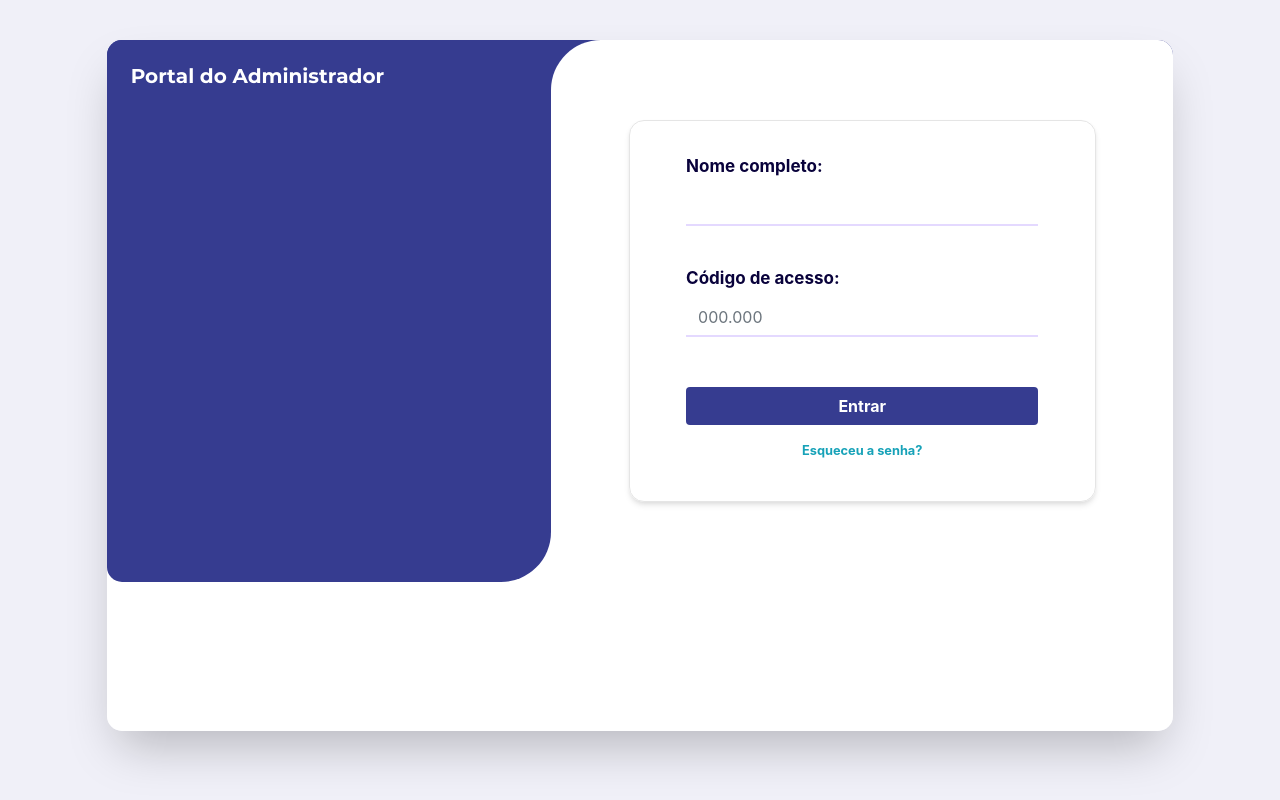
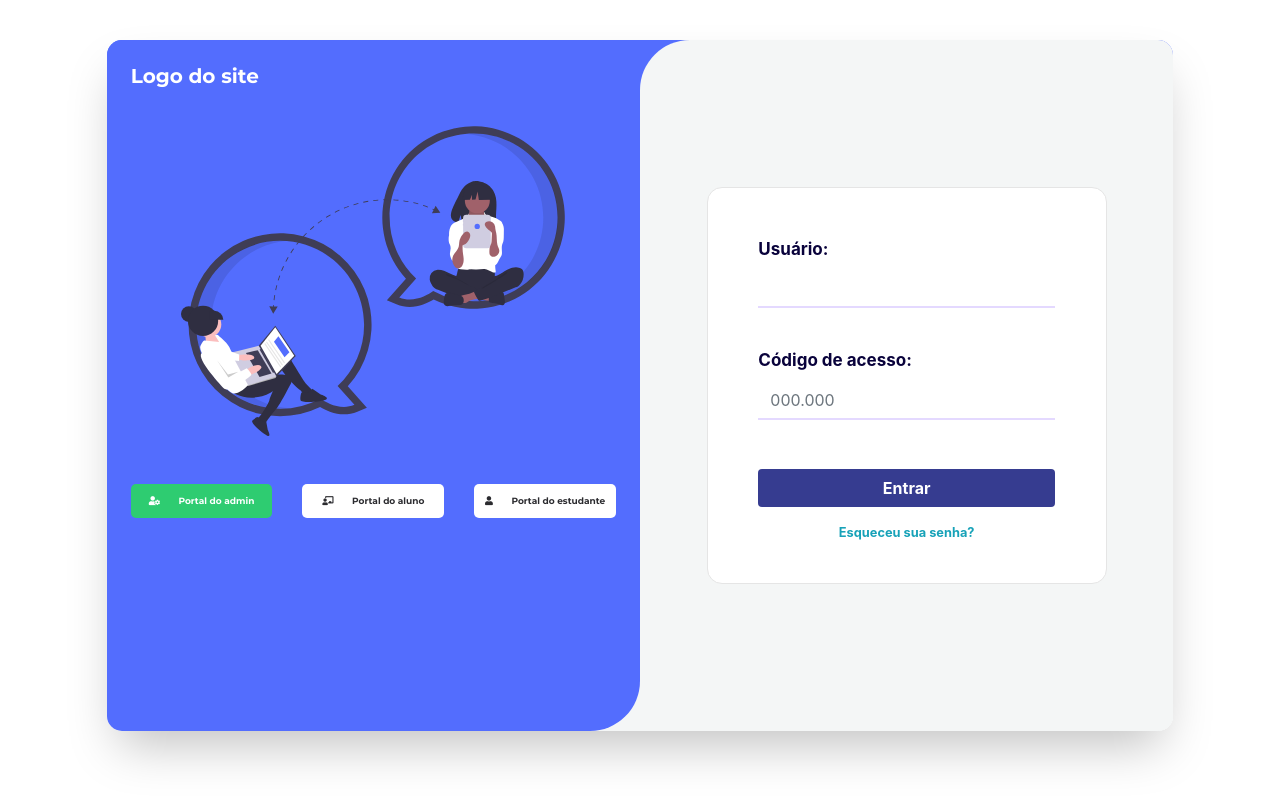
Before and after one commit to matheusdesouzab/Exitus, a PHP site: page /App/Views/admin/index.php in a window 1280 px wide. Run offline with PHP 8.4, Linux system fonts and the light colour scheme; some libraries are stand-ins or nearby versions.

Commit message:
Reajustando páginas de login

```diff
--- a/App/Views/admin/index.php
+++ b/App/Views/admin/index.php
@@ -2,9 +2,9 @@
 
 if (!isset($_SESSION)) session_start();
 
-if(isset($_SESSION['Admin'])) header("Location: /admin/gestao/turmas");
-if(isset($_SESSION['Teacher'])) header("Location: /portal-docente/home");
-if(isset($_SESSION['Student'])) header("Location: /portal-aluno/home");
+if (isset($_SESSION['Admin'])) header("Location: /admin/gestao/turmas");
+if (isset($_SESSION['Teacher'])) header("Location: /portal-docente/home");
+if (isset($_SESSION['Student'])) header("Location: /portal-aluno/home");
 
 ?>
 
@@ -14,57 +14,112 @@ if(isset($_SESSION['Student'])) header("Location: /portal-aluno/home");
 <head>
     <meta charset="utf-8">
     <meta name="viewport" content="width=device-width, initial-scale=1, shrink-to-fit=no">
-    <title> Web Gest </title>
+    <title> Login Exitus </title>
 
     <link rel="stylesheet" href="/assets/css/stylesheet.css">
     <link href="/node_modules/bootstrap/dist/css/bootstrap.min.css" rel="stylesheet">
     <link href="/node_modules/@fortawesome/fontawesome-free/css/all.css" rel="stylesheet">
-    <link href="/node_modules/bootstrap-icons/font/bootstrap-icons.css" rel="stylesheet">
 
 </head>
 
 <body id="login">
 
-    <div class="container-fluid">
+    <div class="container-fluid bg-white" style="height: 100%">
 
         <div class="row">
 
-            <div class="col-lg-10 mx-auto container-login">
+            <div class="col-md-10 mx-auto container-login">
 
                 <div class="row">
 
-                    <div class="col-lg-5 sidebar-primary p-4">
+                    <div class="col-md-6 sidebar-primary p-4">
 
                         <div class="row">
 
-                            <h5 class="col-lg-12 text-white">Portal do Administrador</h5>
+                            <div class="col-lg-12 logo"><h5 class='text-white'>Logo do site</h5></div>
+
+                        </div>
+
+                            <div class="row d-flex justify-content-center">
+
+                            <img src="/assets/img/undraw_real_time_collaboration_c62i.svg" alt="">
+
+                            <div class="col-lg-12 mt-5">
+
+                                <div class="row">
+
+                                    <div class="col-lg-4">
+
+                                        <div class="col-lg-12 card portal portal-active">
+
+                                            <div class="row d-flex align-items-center">
+
+                                                <div class="col-lg-12 name-portal text-center"><i class="fas fa-user-cog mr-3"></i> Portal do admin</div>
+
+                                            </div>
+
+                                        </div>
+
+                                    </div>
+
+                                    <div class="col-lg-4">
+
+                                        <div class="col-lg-12 card portal portal-disabled">
+
+                                            <div class="row d-flex align-items-center">
+
+                                                <div class="col-lg-12 name-portal text-center"><i class="fas fa-chalkboard-teacher mr-3"></i> Portal do aluno</div>
+
+                                            </div>
+
+                                        </div>
+
+                                    </div>
+
+                                    <div class="col-lg-4">
+
+                                        <div class="col-lg-12 card portal portal-disabled">
+
+                                            <div class="row d-flex align-items-center">
+
+                                                <div class="col-lg-12 name-portal text-center"><i class="fas fa-user mr-3"></i> Portal do estudante</div>
+
+                                            </div>
+
+                                        </div>
+
+                                    </div>
+
+                                </div>
+
+                            </div>
 
                         </div>
 
                     </div>
 
-                    <div class="col-lg-7 sidebar-secondary">
+                    <div class="col-md-6 sidebar-secondary d-flex align-items-center">
 
                         <div class="row">
 
-                            <form id="adminLogin" class="col-lg-9 mx-auto" action="/admin/login" method="POST">
+                            <form id="adminLogin" class="col-md-9 mx-auto" action="/admin/login" method="POST">
 
                                 <div class="form-row mt-2 form-body">
 
-                                    <div class="form-group col-lg-10 mx-auto">
-                                        <label for="name">Nome completo:</label>
+                                    <div class="form-group col-md-10 mx-auto mt-3">
+                                        <label for="name">Usuário:</label>
                                         <input type="text" class="form-control" id="name" name="name" placeholder="">
                                     </div>
 
-                                    <div class="form-group col-lg-10 mx-auto mt-4">
+                                    <div class="form-group col-md-10 mx-auto mt-4">
                                         <label for="accessCode">Código de acesso:</label>
                                         <input type="text" class="form-control" maxlength="7" id="accessCode" name="accessCode" placeholder="000.000">
                                     </div>
 
-                                    <div class="form-group col-lg-10 mx-auto">
+                                    <div class="form-group col-md-10 mx-auto">
                                         <label for="exampleFormControlInput1">&nbsp;</label>
                                         <button class="w-100 btn">Entrar</button>
-                                        <small class="text-center text-info d-block mt-3 font-weight-bold">Esqueceu a senha?</small>
+                                        <small class="text-center text-info d-block mt-3 font-weight-bold">Esqueceu sua senha?</small>
                                     </div>
 
                                 </div>
--- a/App/Views/admin/student/components/studentListing.php
+++ b/App/Views/admin/student/components/studentListing.php
@@ -10,13 +10,13 @@
                 <img src='<?= $student->profile_photo == null ? $photoDir . "foto-vazia.jpg" : $photoDir . $student->profile_photo ?>' alt="" style="width: 40px; height: 40px; object-position:top; object-fit: cover" onerror='this.src="<?= $photoDir . "foto-vazia.jpg" ?>"'>
             </td>
 
-            <td class="text-left"><?= $student->name ?></td>
+            <td class="text-left"><?= $student->student_name ?></td>
 
             <?php if ($this->view->typeStudentList != 'class' && isset($this->view->typeStudentList)) { ?>
 
                 <?php
 
-                $cpf = $student->cpf;
+                $cpf = $student->student_cpf;
 
                 $formattedCpf = substr($cpf, 0, 3) . "." . substr($cpf, 3, 3) . "." . substr($cpf, 6, 3) . "-" . substr($cpf, -2);
 
@@ -26,7 +26,7 @@
 
                 <td><?= $student->acronym_series . ' ' . $student->ballot  . ' - ' . $student->course . ' - ' . $student->shift ?></td>
 
-                <td><?= $student->situation ?></td>
+                <td><?= $student->student_situation ?></td>
 
             <?php } else { ?>
 
--- a/App/Views/admin/student/components/studentsAverage.php
+++ b/App/Views/admin/student/components/studentsAverage.php
@@ -156,7 +156,7 @@ array_multisort($order, $orderBy, $studentsEnd);
 
                 <tr>
 
-                <td><?= $total++ ?></td>
+                <td class="text-left"><?= $total++ ?></td>
 
                     <?php if ($this->view->listType == 'class') { ?>
 
```
Also changed, not shown: App/Views/admin/student/components/modalStudentProfile.php (+23 -5 lines), public/assets/css/stylesheet.css, public/assets/img/admin.png (deleted), public/assets/img/escola.jpg (deleted), public/assets/img/login-img.png (added), public/assets/img/logo.png (added), public/assets/img/undraw_online_collaboration_re_bkpm.svg (added), public/assets/img/undraw_real_time_collaboration_c62i.svg (added), public/assets/sass/components/_buttons.scss, public/assets/sass/components/_modals.scss, public/assets/sass/pages/_login_page.scss, 1 other file.
